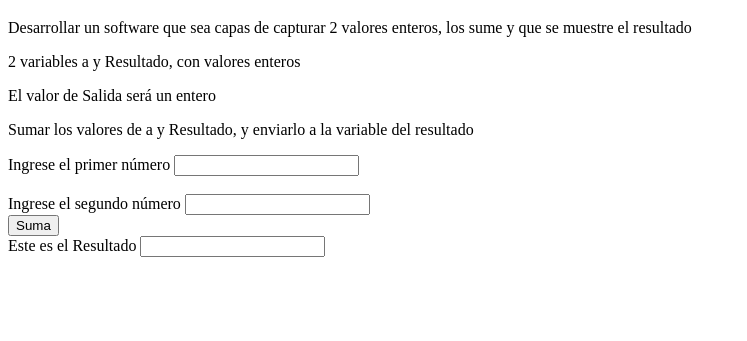
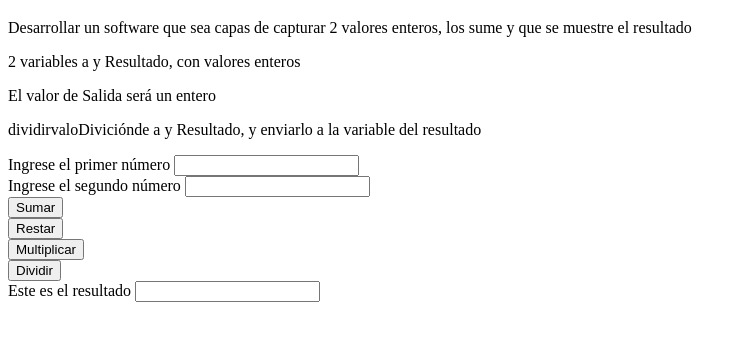
Before and after one commit to DonaldGonz02/Tarea-8-Introducci-n-, a plain HTML site: page index.html in a window 1280 px wide. Shown: the part 61-402 px from the top of the page, without its empty margins (0-747 px from the left). Drawn offline with Linux system fonts and the light colour scheme.

Commit message:
creacion y modificacion

```diff
--- /dev/null
+++ b/funcionalidades.js
@@ -0,0 +1,3 @@
+    function init(){
+       alert("Hola Mundo");
+}
--- a/index.html
+++ b/index.html
@@ -5,7 +5,8 @@
     <meta name="viewport" content="width=device-width, initial-scale=1.0">
     <title>Solución de Problema</title>
 </head>
-<body>
+<body onload="init();">
+<!--Captura de Datos, se usó HTML para la estructura de la página-->
     <h1>Suma de Dos variables</h1>
 
     <!--Planteamiento del Problema-->
@@ -17,23 +18,25 @@
     <!--Valores de Salida-->
     <p>El valor de Salida será un entero</p>
 
-    <p>Sumar los valores de a y Resultado, y enviarlo a la variable del resultado</p>
+    <p>dividirvaloDiviciónde a y Resultado, y enviarlo a la variable del resultado</p>
 
     <!--Campos-->
-    <!--Descripcion para el primer valor-->
+
     <label for="a">Ingrese el primer número</label>
     <input type="number" id="a" name="a"> <br>
-    <!--Descripcion para el segundo valor-->
-    <br>
-    <label for="a">Ingrese el segundo número</label>
-    <input type="number" id="Resultado" name="Resultado"> <br>
+    <label for="b">Ingrese el segundo número</label>
+    <input type="number" id="b" name="b"> <br>
 
     <!--Botón para realizar la operación-->
-    <button>Suma</button> <br>
+    <button id="suma" onclick="sumar()">Sumar</button><br>
+    <button id="resta" onclick="restar()">Restar</button><br>
+    <button id="multiplicación" onclick="multiplicar()">Multiplicar</button><br>
+    <button id="división" onclick="dividir()">Dividir</button><br>
 
     <!--Campo para el resultado-->
-    <label for="Resultado">Este es el Resultado</label>
-    <input type="number" id="Resultado" name="Resultado"> <br>
+    <label for="resultado">Este es el resultado</label>
+    <input type="number" id="resultado" name="resultado"><br>
 
+    <script src="funcionalidades.js"></script>
 </body>
 </html>
```
Also changed, not shown: 1 other file.
